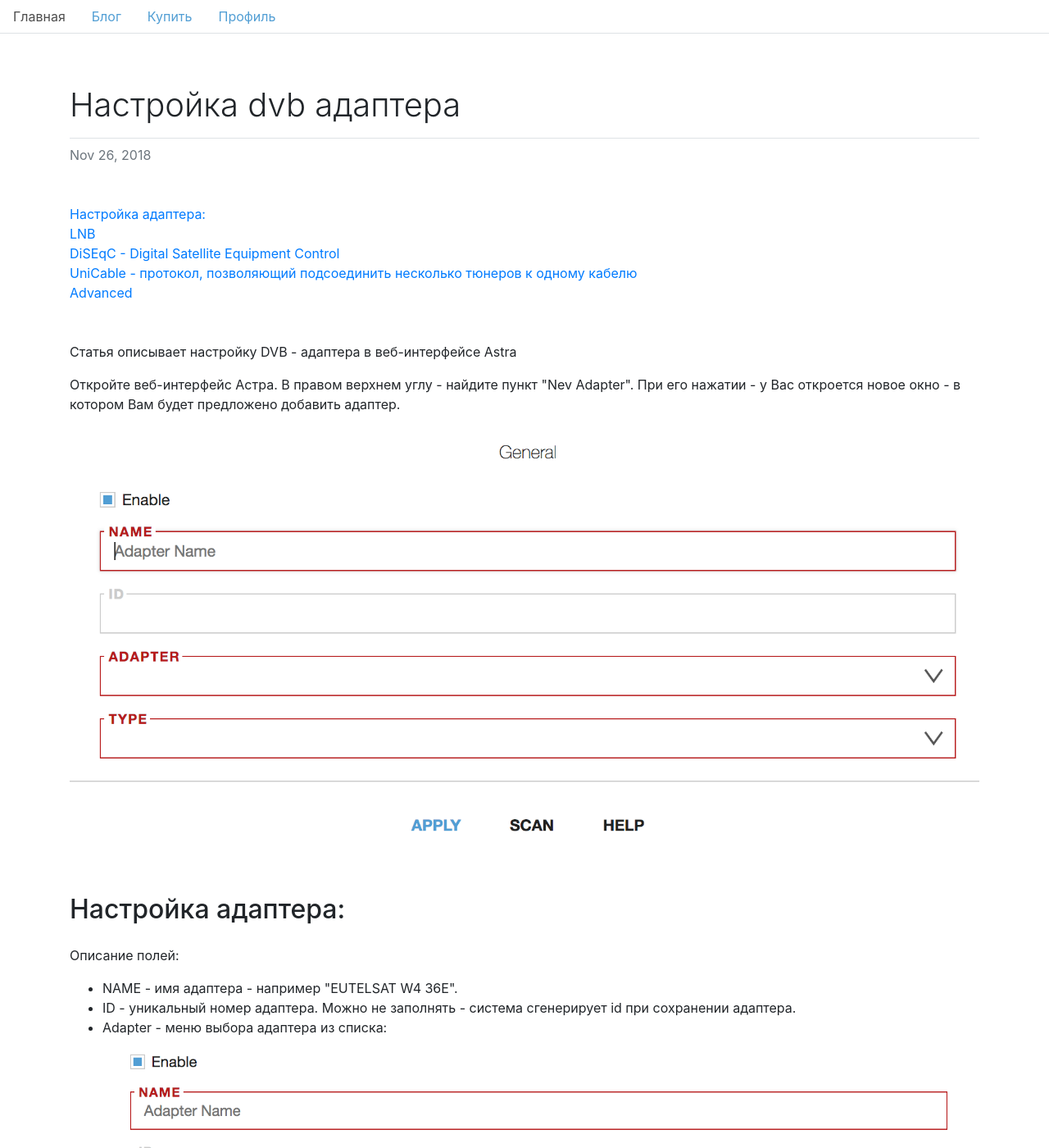
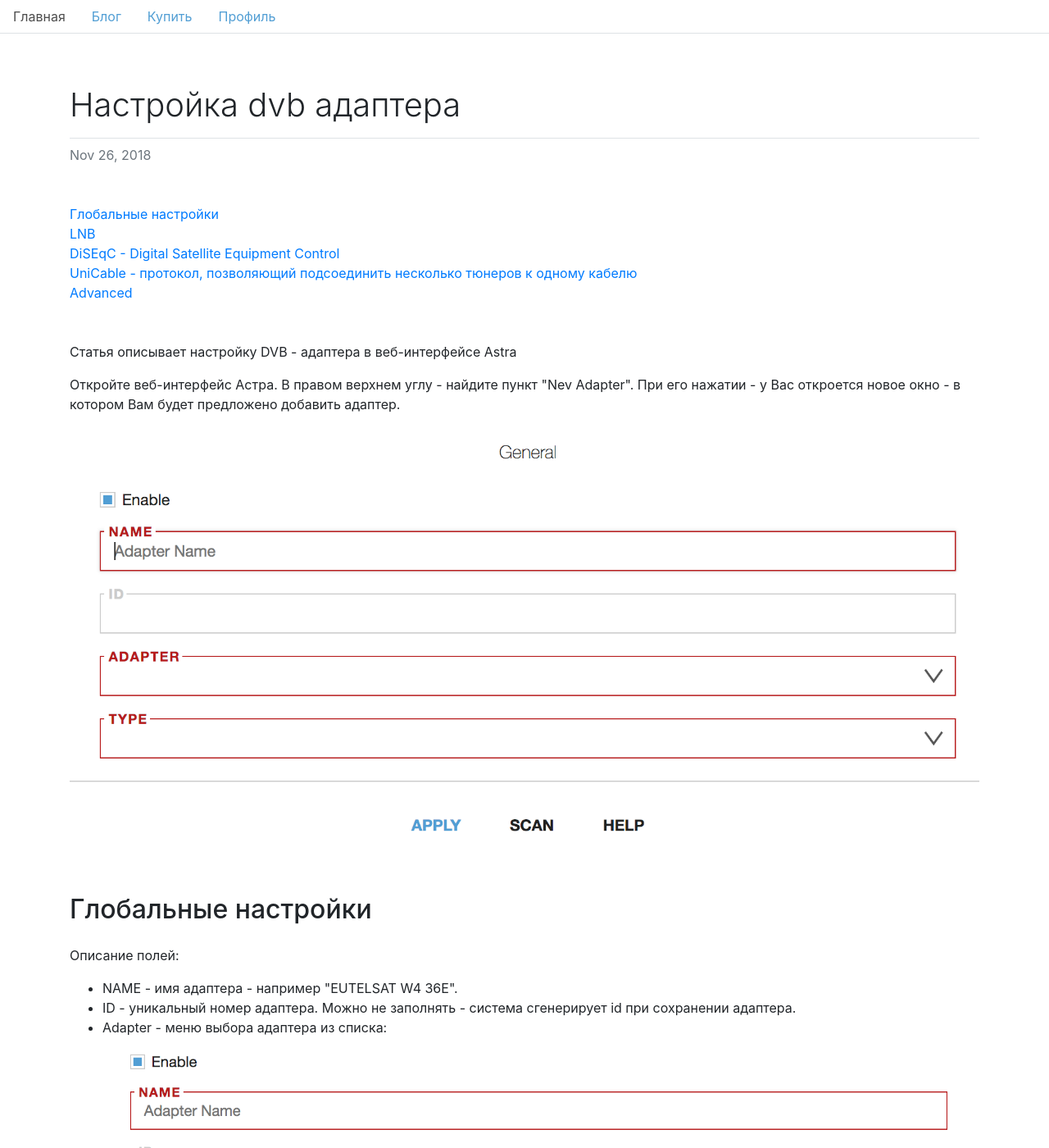
Before and after one commit to ramzes1401ss3/cesbo-www, a Jekyll site: the page built from ru/_posts/2018-11-26-set-dvb.md, in a window 1280 px wide and 1400 px high. Shown: the whole window at 82% size. Built offline with Jekyll 4.4.1, drawn with Linux system fonts in a browser that asks for light colours.

Commit message:
Update 2018-11-26-set-dvb.md

```diff
--- a/ru/_posts/2018-11-26-set-dvb.md
+++ b/ru/_posts/2018-11-26-set-dvb.md
@@ -13,7 +13,7 @@ tags: [astra]
 ![Image](/assets/post-img/add-dvb.png){:class="img-fluid"}
 
 
-## Настройка адаптера:
+## Глобальные настройки
 
 Описание полей:
 
```
